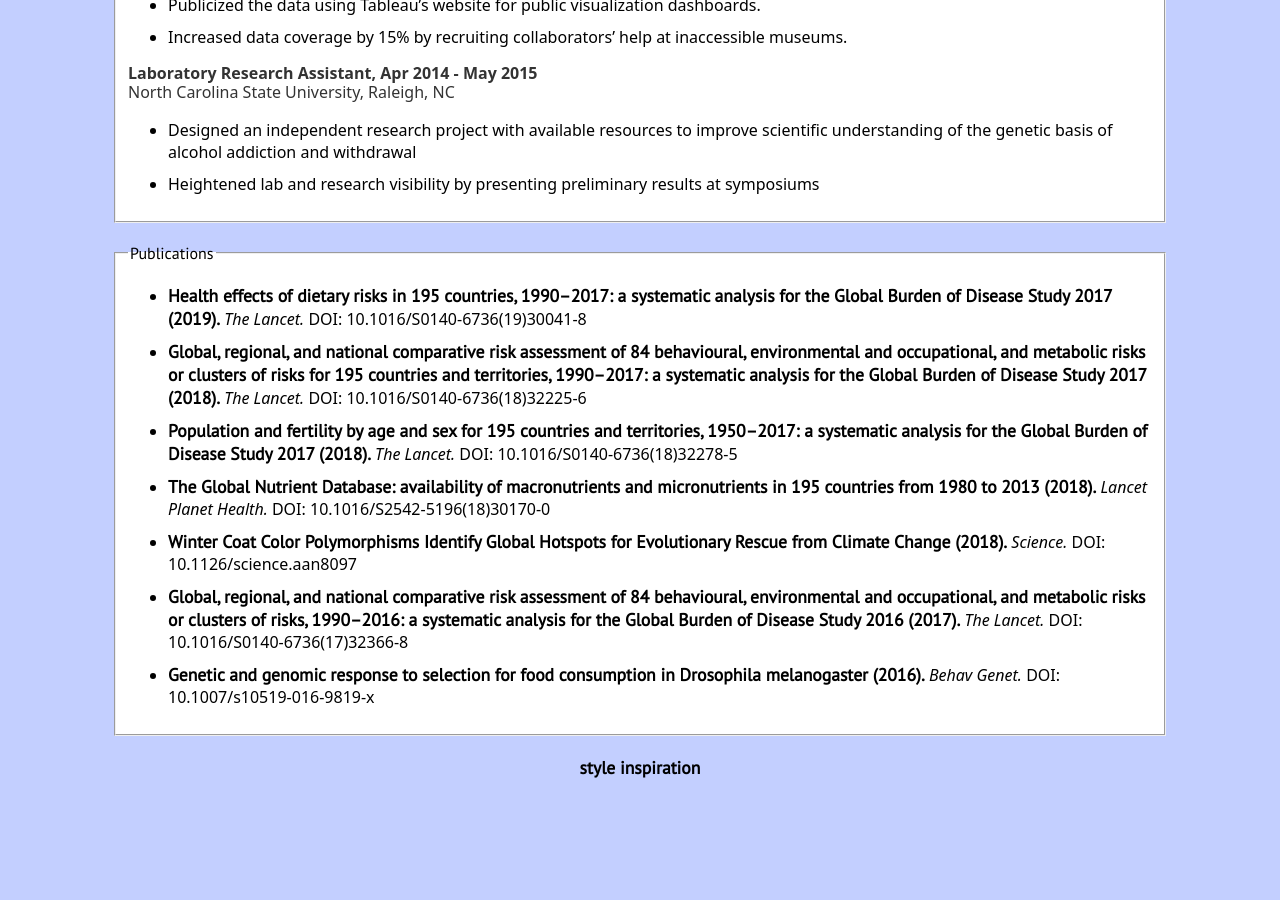
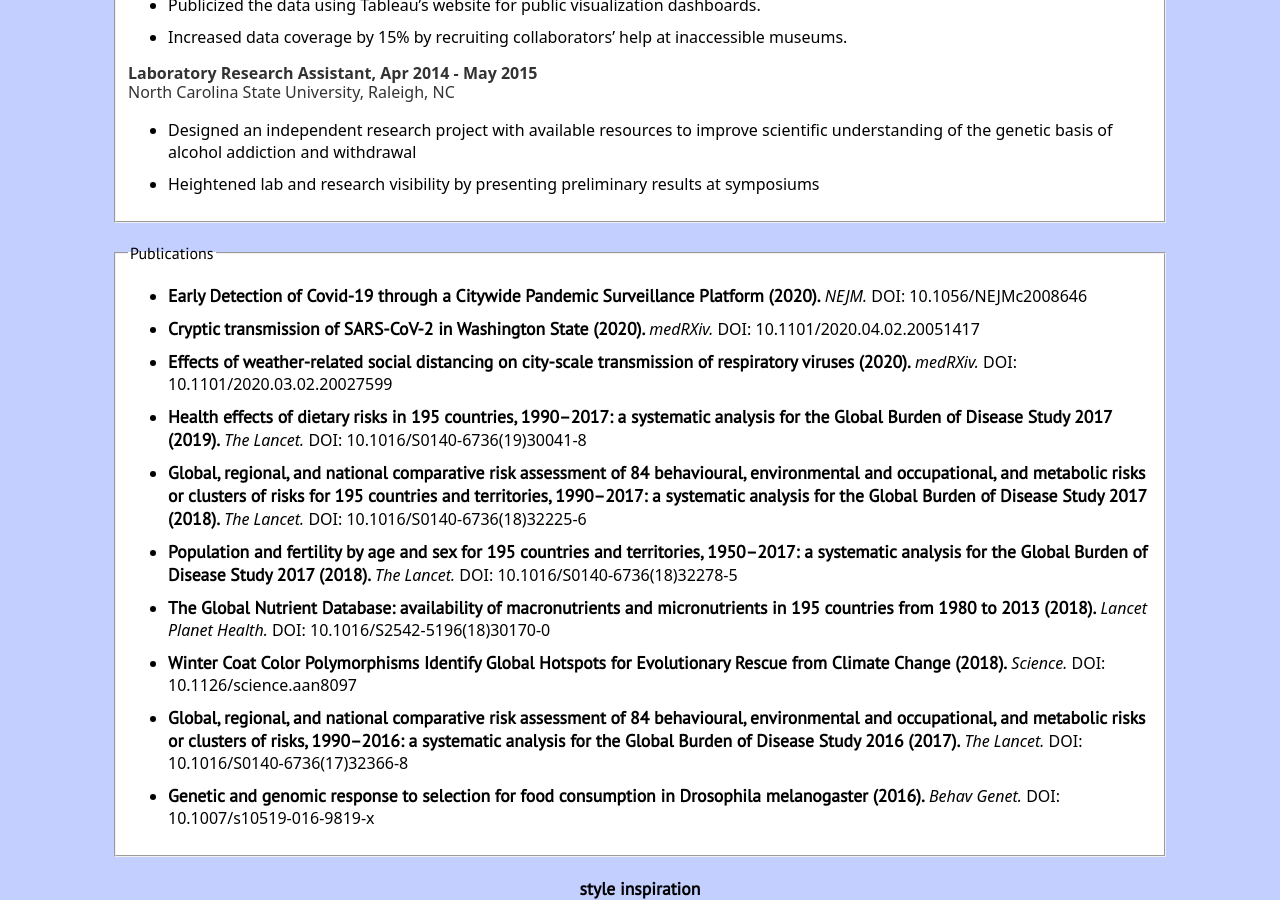
Before and after one commit to kairstenfay/kairstenfay.github.io, a Jekyll site: the page built from cv/index.html, in a window 1280 px wide and 900 px high, scrolled down 2246 px. Built offline with Jekyll 4.4.1, drawn with Linux system fonts in a browser that asks for light colours; before the commit the page ends 3025 px from its top, so only the background shows below that.

Commit message:
cv: Add latest publications

```diff
--- a/cv/index.html
+++ b/cv/index.html
@@ -98,6 +98,30 @@ See also my <a href="https://www.linkedin.com/in/kairsten-fay">LinkedIn
 		<legend>Publications</legend>
 		<ul>
 			<li>
+				<a href="https://doi.org/10.1056/NEJMc2008646">
+					Early Detection of Covid-19 through a Citywide Pandemic
+					Surveillance Platform (2020).</a>
+				<i>NEJM.</i>
+				DOI: 10.1056/NEJMc2008646
+			</li>
+
+			<li>
+				<a href="https://doi.org/10.1101/2020.04.02.20051417">
+					Cryptic transmission of SARS-CoV-2 in Washington State
+					(2020).</a>
+				<i>medRXiv.</i>
+				DOI: 10.1101/2020.04.02.20051417
+			</li>
+
+			<li>
+				<a href="https://doi.org/10.1101/2020.03.02.20027599">
+					Effects of weather-related social distancing on city-scale
+					transmission of respiratory viruses (2020).</a>
+				<i>medRXiv.</i>
+				DOI: 10.1101/2020.03.02.20027599
+			</li>
+
+			<li>
 				<a href="http://dx.doi.org/10.1016/S0140-6736(19)30041-8">
 					Health effects of dietary risks in 195 countries, 1990–2017:
 					a systematic analysis for the Global Burden of Disease Study
```
